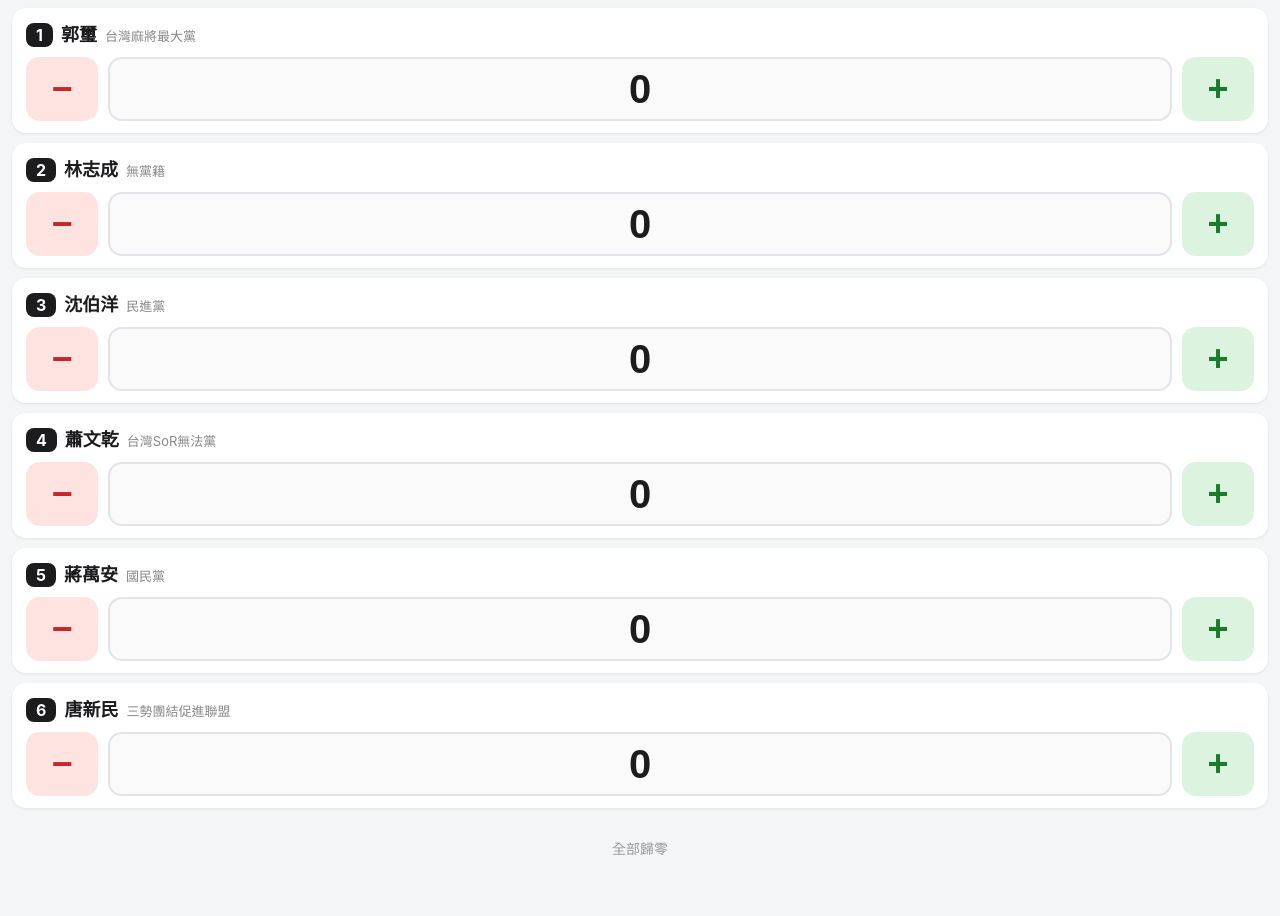
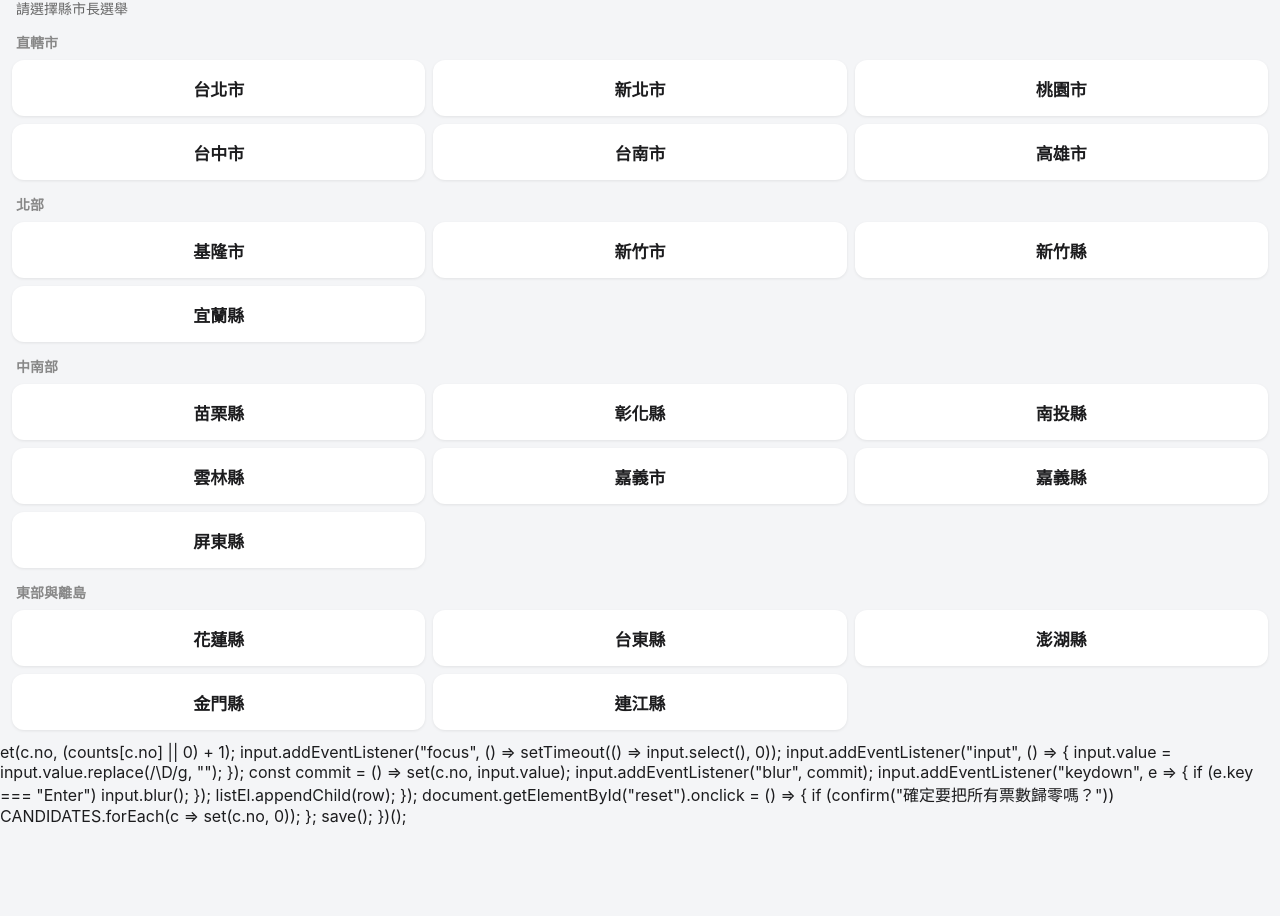
Before and after one commit to yellowrabbitOwO/vote-counter, a plain HTML site: page index.html in a window 1280 px wide. Shown: the part 55-971 px from the top of the page. After the commit the page ends 921 px from the top, so only its background shows below. Drawn offline with Linux system fonts and the light colour scheme.

Commit message:
加入 22 縣市選擇與各縣市候選人（依號次），票數分縣市儲存

```diff
--- a/candidates.js
+++ b/candidates.js
@@ -1,10 +1,33 @@
-// 2026 台北市長候選人（依號次排列，10/27 抽籤結果）。
-// 最終以台北市選舉委員會公告為準。
-const CANDIDATES = [
-  { no: 1, name: "郭璽", party: "台灣麻將最大黨" },
-  { no: 2, name: "林志成", party: "無黨籍" },
-  { no: 3, name: "沈伯洋", party: "民進黨" },
-  { no: 4, name: "蕭文乾", party: "台灣SoR無法黨" },
-  { no: 5, name: "蔣萬安", party: "國民黨" },
-  { no: 6, name: "唐新民", party: "三勢團結促進聯盟" },
+// 2026 縣市長候選人（依號次排列，10/27 抽籤結果）。
+// 最終以各地方選舉委員會公告為準。
+const REGIONS = [
+  { title: "直轄市", cities: ["台北市","新北市","桃園市","台中市","台南市","高雄市"] },
+  { title: "北部", cities: ["基隆市","新竹市","新竹縣","宜蘭縣"] },
+  { title: "中南部", cities: ["苗栗縣","彰化縣","南投縣","雲林縣","嘉義市","嘉義縣","屏東縣"] },
+  { title: "東部與離島", cities: ["花蓮縣","台東縣","澎湖縣","金門縣","連江縣"] },
 ];
+
+const CANDIDATES = {
+  "台北市": [["郭璽","台灣麻將最大黨"],["林志成","無黨籍"],["沈伯洋","民進黨"],["蕭文乾","台灣SoR無法黨"],["蔣萬安","國民黨"],["唐新民","三勢團結促進聯盟"]],
+  "新北市": [["蘇巧慧","民進黨"],["蘇輝湟","無黨籍"],["李四川","國民黨"]],
+  "桃園市": [["黃世杰","民進黨"],["張善政","國民黨"]],
+  "台中市": [["何欣純","民進黨"],["洪麗華","司法正義黨"],["江啟臣","國民黨"]],
+  "台南市": [["蕭燐洪","台灣SoR無法黨"],["謝龍介","國民黨"],["陳亭妃","民進黨"],["葉人文","無黨籍"]],
+  "高雄市": [["張靜","司法改革黨"],["王肇民","無黨籍"],["柯志恩","國民黨"],["洪方隆","無黨籍"],["賴瑞隆","民進黨"]],
+  "基隆市": [["童子瑋","民進黨"],["魏造文","無黨籍"],["謝國樑","國民黨"]],
+  "新竹市": [["高虹安","無黨籍"],["何志勇","無黨籍"],["莊競程","民進黨"]],
+  "新竹縣": [["鄭朝方","民進黨"],["徐欣瑩","國民黨"],["朱定瑀","無黨籍"]],
+  "宜蘭縣": [["林國漳","民進黨"],["陳宏毅","無黨籍"],["吳宗憲","國民黨"],["劉燦輝","無黨籍"],["楊鉯婷","無黨籍"]],
+  "苗栗縣": [["陳品安","民進黨"],["鍾東錦","國民黨"]],
+  "彰化縣": [["陳素月","民進黨"],["魏平政","國民黨"],["邱建富","無黨籍"],["陳重嘉","無黨籍"]],
+  "南投縣": [["許淑華","國民黨"],["温世政","民進黨"]],
+  "雲林縣": [["吳炳輝","無黨籍"],["張嘉郡","國民黨"],["劉建國","民進黨"],["林佳瑜","無黨籍"]],
+  "嘉義市": [["王義成","無黨籍"],["陳愷璜","無黨籍"],["張啓楷","民眾黨"],["王美惠","民進黨"],["黃宏成","無黨籍"]],
+  "嘉義縣": [["吳品叡","無黨籍"],["蔡易餘","民進黨"]],
+  "屏東縣": [["蘇清泉","國民黨"],["周春米","民進黨"]],
+  "花蓮縣": [["魏嘉賢","無黨籍"],["張峻","無黨籍"],["游淑貞","國民黨"],["羅佩秦","台灣工黨"]],
+  "台東縣": [["李吳穎智","無黨籍"],["陳瑩","民進黨"],["王志偉","無黨籍"],["吳秀華","國民黨"]],
+  "澎湖縣": [["許智富","無黨籍"],["周倪安","台聯黨"],["葉竹林","無黨籍"],["吳淑瑾","民進黨"],["陳振中","國民黨"],["陳盡川","無黨籍"]],
+  "金門縣": [["張國威","無黨籍"],["李文良","無黨籍"],["洪和成","無黨籍"],["張火木","無黨籍"],["陳玉珍","國民黨"],["梁文韜","無黨籍"],["黃世團","無黨籍"]],
+  "連江縣": [["王忠銘","國民黨"],["曹爾元","無黨籍"]],
+};
--- a/index.html
+++ b/index.html
@@ -47,30 +47,67 @@
   .tools button {
     border: 0; background: transparent; color: #999; font-size: 14px; padding: 10px 16px;
   }
+  .pick { padding: 12px; }
+  .pick h2 { font-size: 14px; color: #888; margin: 14px 4px 8px; font-weight: 600; }
+  .grid { display: grid; grid-template-columns: repeat(3, 1fr); gap: 8px; }
+  .grid button {
+    height: 56px; border: 0; border-radius: 12px; background: #fff; font-size: 17px; font-weight: 600;
+    color: #1c1c1e; box-shadow: 0 1px 3px rgba(0,0,0,.08); touch-action: manipulation;
+  }
+  .grid button:active { background: #e8eefc; }
+  .back { border: 0; background: transparent; color: #3478f6; font-size: 15px; padding: 6px 4px; }
+  .who .party { font-size: 13px; color: #888; }
+  .hide { display: none !important; }
 </style>
 </head>
 <body>
+<div id="pick" class="pick">
+  <h1 style="font-size:20px;margin:6px 4px">監票計數</h1>
+  <div style="color:#666;font-size:14px;margin:0 4px">請選擇縣市長選舉</div>
+  <div id="regions"></div>
+</div>
+
+<div id="counter" class="hide">
   <header>
-  <h1>監票計數・台北市長</h1>
+    <div><button class="back" id="back">‹ 換縣市</button><h1 id="cityTitle" style="display:inline"></h1></div>
     <div class="total">合計 <b id="total">0</b> 票</div>
   </header>
   <div class="list" id="list"></div>
   <div class="tools"><button id="reset">全部歸零</button></div>
+</div>
 
 <script src="candidates.js"></script>
 <script>
 (function () {
-  const KEY = "vote-counter-v1";
-  let counts = {};
-  try { counts = JSON.parse(localStorage.getItem(KEY)) || {}; } catch (e) {}
-
+  const LAST = "vote-counter-last-city";
+  const pickEl = document.getElementById("pick");
+  const counterEl = document.getElementById("counter");
   const listEl = document.getElementById("list");
   const totalEl = document.getElementById("total");
-  const inputs = {};
+  let city = null, counts = {}, inputs = {};
+
+  const key = c => "vote-counter-v2-" + c;
+  const store = {
+    get(k) { try { return localStorage.getItem(k); } catch (e) { return null; } },
+    set(k, v) { try { localStorage.setItem(k, v); } catch (e) {} },
+  };
+
+  // 縣市選擇畫面
+  const regionsEl = document.getElementById("regions");
+  REGIONS.forEach(r => {
+    const h = document.createElement("h2"); h.textContent = r.title;
+    const g = document.createElement("div"); g.className = "grid";
+    r.cities.forEach(c => {
+      const b = document.createElement("button"); b.textContent = c;
+      b.onclick = () => open(c);
+      g.appendChild(b);
+    });
+    regionsEl.append(h, g);
+  });
 
   function save() {
-    try { localStorage.setItem(KEY, JSON.stringify(counts)); } catch (e) {}
-    totalEl.textContent = CANDIDATES.reduce((s, c) => s + (counts[c.no] || 0), 0);
+    store.set(key(city), JSON.stringify(counts));
+    totalEl.textContent = CANDIDATES[city].reduce((s, _, i) => s + (counts[i + 1] || 0), 0);
   }
 
   function set(no, v) {
@@ -80,24 +117,58 @@
     save();
   }
 
-  CANDIDATES.forEach(c => {
+  function open(c) {
+    city = c; inputs = {}; counts = {};
+    try { counts = JSON.parse(store.get(key(c))) || {}; } catch (e) {}
+    store.set(LAST, c);
+    document.getElementById("cityTitle").textContent = c + "長";
+    listEl.innerHTML = "";
+    CANDIDATES[c].forEach(([name, party], i) => {
+      const no = i + 1;
       const row = document.createElement("div");
       row.className = "row";
       row.innerHTML =
-      '<div class="who"><span class="no">' + c.no + '</span><span class="name"></span><span class="party"></span></div>' +
+        '<div class="who"><span class="no">' + no + '</span><span class="name"></span><span class="party"></span></div>' +
         '<div class="ctrl">' +
           '<button class="minus" aria-label="減一票">−</button>' +
           '<input class="count" type="text" inputmode="numeric" pattern="[0-9]*" autocomplete="off">' +
           '<button class="plus" aria-label="加一票">+</button>' +
         '</div>';
-    row.querySelector(".name").textContent = c.name;
-    row.querySelector(".party").textContent = c.party || "";
+      row.querySelector(".name").textContent = name;
+      row.querySelector(".party").textContent = party;
       const input = row.querySelector(".count");
-    inputs[c.no] = input;
-    input.value = counts[c.no] || 0;
+      inputs[no] = input;
+      input.value = counts[no] || 0;
+      row.querySelector(".minus").onclick = () => set(no, (counts[no] || 0) - 1);
+      row.querySelector(".plus").onclick = () => set(no, (counts[no] || 0) + 1);
+      input.addEventListener("focus", () => setTimeout(() => input.select(), 0));
+      input.addEventListener("input", () => { input.value = input.value.replace(/\D/g, ""); });
+      input.addEventListener("blur", () => set(no, input.value));
+      input.addEventListener("keydown", e => { if (e.key === "Enter") input.blur(); });
+      listEl.appendChild(row);
+    });
+    save();
+    pickEl.classList.add("hide");
+    counterEl.classList.remove("hide");
+    window.scrollTo(0, 0);
+  }
 
-    row.querySelector(".minus").onclick = () => set(c.no, (counts[c.no] || 0) - 1);
-    row.querySelector(".plus").onclick = () => set(c.no, (counts[c.no] || 0) + 1);
+  document.getElementById("back").onclick = () => {
+    counterEl.classList.add("hide");
+    pickEl.classList.remove("hide");
+    store.set(LAST, "");
+  };
+
+  document.getElementById("reset").onclick = () => {
+    if (confirm("確定要把「" + city + "」所有票數歸零嗎？"))
+      CANDIDATES[city].forEach((_, i) => set(i + 1, 0));
+  };
+
+  const last = store.get(LAST);
+  if (last && CANDIDATES[last]) open(last);
+})();
+</script>
+et(c.no, (counts[c.no] || 0) + 1);
 
     input.addEventListener("focus", () => setTimeout(() => input.select(), 0));
     input.addEventListener("input", () => { input.value = input.value.replace(/\D/g, ""); });
```
Also changed, not shown: 1 other file. Lines whose indentation alone changed are shown as unchanged.
